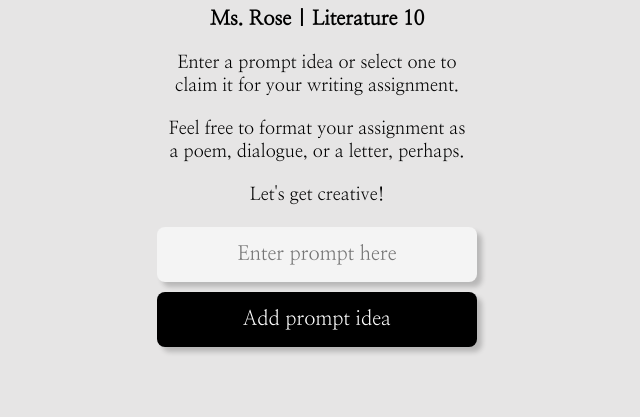
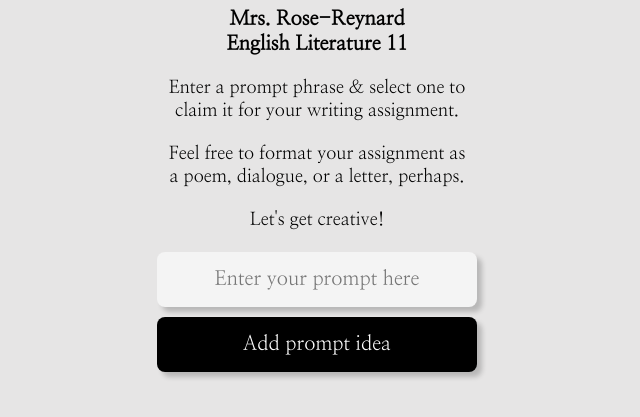
Before and after one commit to gwendolyn954/writing-prompts, a plain HTML site: page index.html in a window 1280 px wide. Shown: the part 293-710 px from the top of the page, without its empty margins (323-963 px from the left). Drawn offline with Linux system fonts and the light colour scheme; no server answers.

Commit message:
fix: updated content - name and course

```diff
--- a/index.html
+++ b/index.html
@@ -19,11 +19,11 @@
                 <img src="assets/img/mrs-rose-logo.png" alt="a group of pink roses
                 ">
                 <h1>Romanticism Prompts</h1>
-                <h2>Ms. Rose | Literature 10</h2>
-                <p>Enter a prompt idea or select one to claim it for your writing assignment.</p>
+                <h2>Mrs. Rose-Reynard <br> English Literature 11</h2>
+                <p>Enter a prompt phrase & select one to claim it for your writing assignment.</p>
                 <p>Feel free to format your assignment as a poem, dialogue, or a letter, perhaps.</p>
                 <label for="input-field">Let's get creative!</label>
-                <input type="text" id="input-field" placeholder="Enter prompt here">
+                <input type="text" id="input-field" placeholder="Enter your prompt here">
                 <button id="add-button">Add prompt idea</button>
                 <ul id="prompt-list">
 
```
